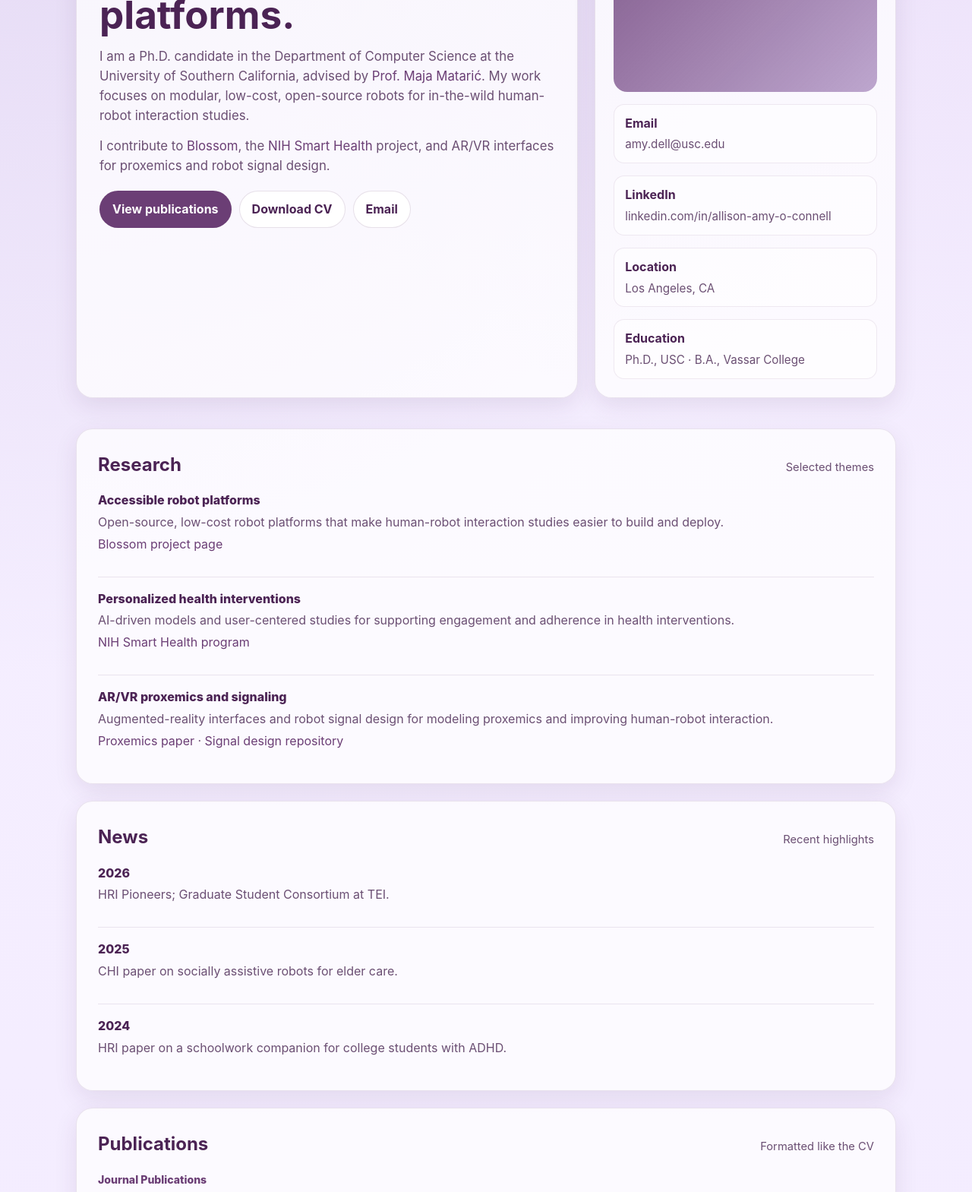
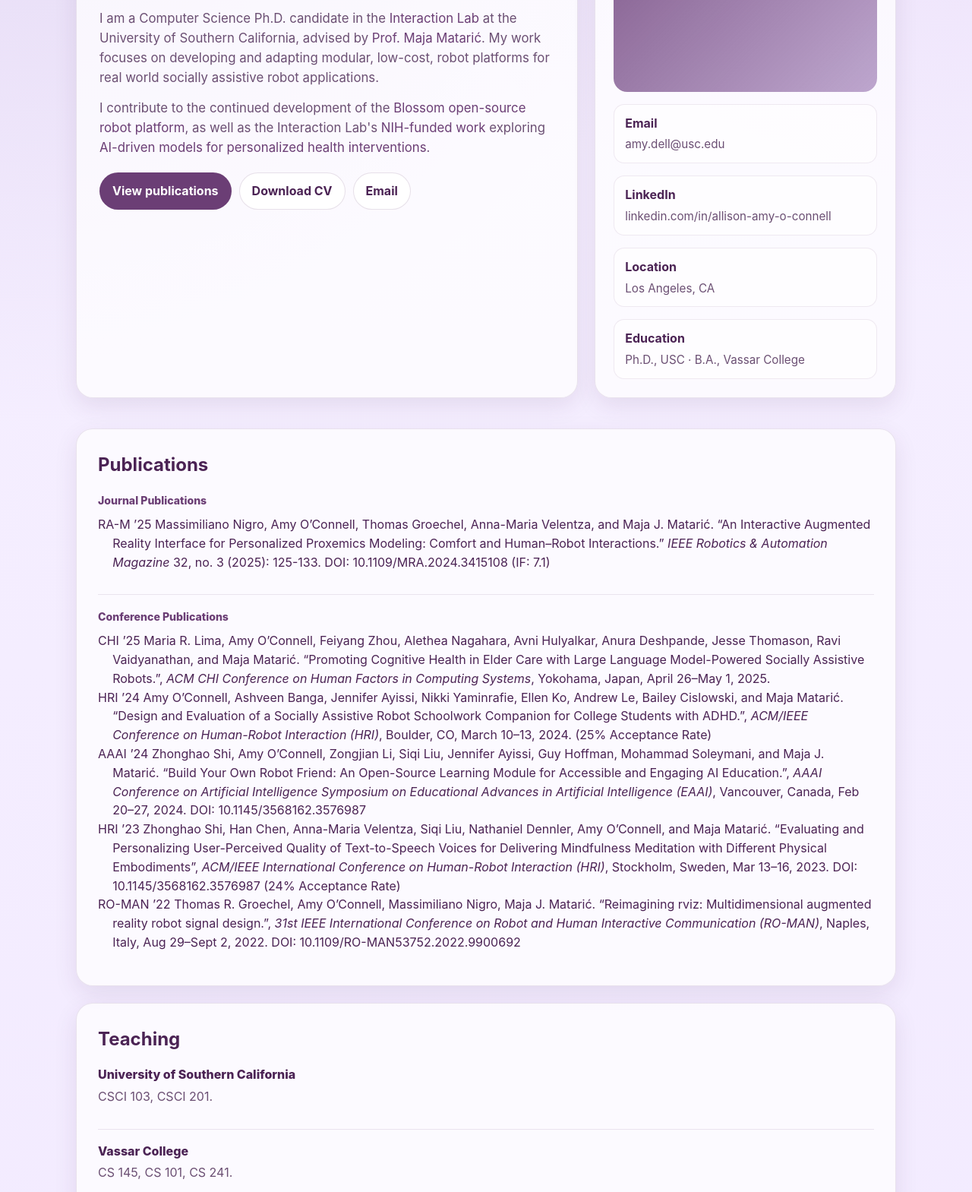
Before and after one commit to a-oconnell/a-oconnell.github.io, a plain HTML site: page index.html in a window 1280 px wide. Shown: the part 421-1990 px from the top of the page at 76% size. Drawn offline with Linux system fonts and the light colour scheme.

Commit message:
update content

```diff
--- a/index.html
+++ b/index.html
@@ -17,8 +17,8 @@
       <nav aria-label="Primary">
         <ul>
           <li><a href="#home">Home</a></li>
-          <li><a href="#research">Research</a></li>
-          <li><a href="#news">News</a></li>
+          <!-- <li><a href="#research">Research</a></li> -->
+          <!-- <li><a href="#news">News</a></li> -->
           <li><a href="#publications">Publications</a></li>
           <li><a href="#teaching">Teaching</a></li>
           <li><a href="#service">Service</a></li>
@@ -32,17 +32,15 @@
     <section id="home" class="hero">
       <div class="hero-grid">
         <div class="panel hero-copy">
-          <div class="kicker">Human-robot interaction · assistive robotics · open-source platforms</div>
           <h1>Robotics, human-robot interaction, and accessible research platforms.</h1>
           <p>
-            I am a Ph.D. candidate in the Department of Computer Science at the University of Southern California,
-            advised by <a href="https://viterbi.usc.edu/directory/faculty/Mataric/Maja" target="_blank" rel="noreferrer">Prof. Maja Matarić</a>.
-            My work focuses on modular, low-cost, open-source robots for in-the-wild human-robot interaction studies.
+            I am a Computer Science Ph.D. candidate in the <a href="https://uscinteractionlab.web.app" target="_blank" rel="noreferrer">Interaction Lab</a> at the University of Southern California,
+            advised by <a href="https://maja-mataric.web.app" target="_blank" rel="noreferrer">Prof. Maja Matarić</a>.
+            My work focuses on developing and adapting modular, low-cost, robot platforms for real world socially assistive robot applications.
           </p>
           <p>
-            I contribute to <a href="https://rasc.usc.edu/robots/squash-and-stretch/blossom/" target="_blank" rel="noreferrer">Blossom</a>,
-            the <a href="https://datascience.nih.gov/sch" target="_blank" rel="noreferrer">NIH Smart Health</a> project,
-            and AR/VR interfaces for proxemics and robot signal design.
+            I contribute to the continued development of the <a href="https://github.com/interaction-lab/OpenHMI" target="_blank" rel="noreferrer">Blossom open-source robot platform</a>,
+            as well as the Interaction Lab's <a href="https://uscinteractionlab.web.app/research/sponsors" target="_blank" rel="noreferrer">NIH-funded work</a> exploring <a href="https://uscinteractionlab.web.app/project/SAR_CBT" target="_blank" rel="noreferrer">AI-driven models for personalized health interventions</a>.
           </p>
           <div class="hero-actions">
             <a class="button primary" href="#publications">View publications</a>
@@ -73,10 +71,9 @@
       </div>
     </section>
 
-    <section id="research" class="panel section-card">
+    <!-- <section id="research" class="panel section-card">
       <div class="section-title">
         <h2>Research</h2>
-        <div class="small">Selected themes</div>
       </div>
       <div class="item-list">
         <div class="entry">
@@ -104,12 +101,11 @@
           </div>
         </div>
       </div>
-    </section>
+    </section> -->
 
-    <section id="news" class="panel section-card">
+    <!-- <section id="news" class="panel section-card">
       <div class="section-title">
         <h2>News</h2>
-        <div class="small">Recent highlights</div>
       </div>
       <div class="item-list">
         <div class="entry">
@@ -131,32 +127,26 @@
           <div class="subtitle">HRI paper on a schoolwork companion for college students with ADHD.</div>
         </div>
       </div>
-    </section>
+    </section> -->
 
     <section id="publications" class="panel section-card">
       <div class="section-title">
         <h2>Publications</h2>
-        <div class="small">Formatted like the CV</div>
       </div>
 
       <div class="item-list">
         <div class="pub">
           <div class="tag">Journal Publications</div>
-          <p class="citation">[J3] RA-M ’25 Massimiliano Nigro, Amy O’Connell, Thomas Groechel, Anna-Maria Velentza, and Maja J. Matarić. “An Interactive Augmented Reality Interface for Personalized Proxemics Modeling: Comfort and Human–Robot Interactions.” <i>IEEE Robotics &amp; Automation Magazine</i> 32, no. 3 (2025): 125-133. DOI: 10.1109/MRA.2024.3415108 (IF: 7.1)</p>
+          <p class="citation">RA-M ’25 Massimiliano Nigro, Amy O’Connell, Thomas Groechel, Anna-Maria Velentza, and Maja J. Matarić. “An Interactive Augmented Reality Interface for Personalized Proxemics Modeling: Comfort and Human–Robot Interactions.” <i>IEEE Robotics &amp; Automation Magazine</i> 32, no. 3 (2025): 125-133. DOI: 10.1109/MRA.2024.3415108 (IF: 7.1)</p>
         </div>
 
         <div class="pub">
           <div class="tag">Conference Publications</div>
-          <p class="citation">[C12] CHI ’25 Maria R. Lima, Amy O’Connell, Feiyang Zhou, Alethea Nagahara, Avni Hulyalkar, Anura Deshpande, Jesse Thomason, Ravi Vaidyanathan, and Maja Matarić. “Promoting Cognitive Health in Elder Care with Large Language Model-Powered Socially Assistive Robots.”, <i>ACM CHI Conference on Human Factors in Computing Systems</i>, Yokohama, Japan, April 26–May 1, 2025.</p>
-          <p class="citation">[C11] HRI ’24 Amy O’Connell, Ashveen Banga, Jennifer Ayissi, Nikki Yaminrafie, Ellen Ko, Andrew Le, Bailey Cislowski, and Maja Matarić. “Design and Evaluation of a Socially Assistive Robot Schoolwork Companion for College Students with ADHD.”, <i>ACM/IEEE Conference on Human-Robot Interaction (HRI)</i>, Boulder, CO, March 10–13, 2024. (25% Acceptance Rate)</p>
-          <p class="citation">[C9] AAAI ’24 Zhonghao Shi, Amy O’Connell, Zongjian Li, Siqi Liu, Jennifer Ayissi, Guy Hoffman, Mohammad Soleymani, and Maja J. Matarić. “Build Your Own Robot Friend: An Open-Source Learning Module for Accessible and Engaging AI Education.”, <i>AAAI Conference on Artificial Intelligence Symposium on Educational Advances in Artificial Intelligence (EAAI)</i>, Vancouver, Canada, Feb 20–27, 2024. DOI: 10.1145/3568162.3576987</p>
-          <p class="citation">[C3] HRI ’23 Zhonghao Shi, Han Chen, Anna-Maria Velentza, Siqi Liu, Nathaniel Dennler, Amy O’Connell, and Maja Matarić. “Evaluating and Personalizing User-Perceived Quality of Text-to-Speech Voices for Delivering Mindfulness Meditation with Different Physical Embodiments”, <i>ACM/IEEE International Conference on Human-Robot Interaction (HRI)</i>, Stockholm, Sweden, Mar 13–16, 2023. DOI: 10.1145/3568162.3576987 (24% Acceptance Rate)</p>
-          <p class="citation">[C7] RO-MAN ’22 Thomas R. Groechel, Amy O’Connell, Massimiliano Nigro, Maja J. Matarić. “Reimagining rviz: Multidimensional augmented reality robot signal design.”, <i>31st IEEE International Conference on Robot and Human Interactive Communication (RO-MAN)</i>, Naples, Italy, Aug 29–Sept 2, 2022. DOI: 10.1109/RO-MAN53752.2022.9900692</p>
-        </div>
-
-        <div class="pub">
-          <div class="tag">Refereed Workshop Papers</div>
-          <p class="citation">[WS1] HRI ’24 Nathaniel Dennler, Amy O’Connell, Stefanos Nikolaidis, Maja Matarić. “Robot Costume Design: Identity as a Narrative”, <i>ACM/IEEE International Conference on Human-Robot Interaction (HRI)</i>, at the 3rd Workshop on Robo-Identity, Boulder, CO, Mar 11–15, 2024.</p>
+          <p class="citation">CHI ’25 Maria R. Lima, Amy O’Connell, Feiyang Zhou, Alethea Nagahara, Avni Hulyalkar, Anura Deshpande, Jesse Thomason, Ravi Vaidyanathan, and Maja Matarić. “Promoting Cognitive Health in Elder Care with Large Language Model-Powered Socially Assistive Robots.”, <i>ACM CHI Conference on Human Factors in Computing Systems</i>, Yokohama, Japan, April 26–May 1, 2025.</p>
+          <p class="citation">HRI ’24 Amy O’Connell, Ashveen Banga, Jennifer Ayissi, Nikki Yaminrafie, Ellen Ko, Andrew Le, Bailey Cislowski, and Maja Matarić. “Design and Evaluation of a Socially Assistive Robot Schoolwork Companion for College Students with ADHD.”, <i>ACM/IEEE Conference on Human-Robot Interaction (HRI)</i>, Boulder, CO, March 10–13, 2024. (25% Acceptance Rate)</p>
+          <p class="citation">AAAI ’24 Zhonghao Shi, Amy O’Connell, Zongjian Li, Siqi Liu, Jennifer Ayissi, Guy Hoffman, Mohammad Soleymani, and Maja J. Matarić. “Build Your Own Robot Friend: An Open-Source Learning Module for Accessible and Engaging AI Education.”, <i>AAAI Conference on Artificial Intelligence Symposium on Educational Advances in Artificial Intelligence (EAAI)</i>, Vancouver, Canada, Feb 20–27, 2024. DOI: 10.1145/3568162.3576987</p>
+          <p class="citation">HRI ’23 Zhonghao Shi, Han Chen, Anna-Maria Velentza, Siqi Liu, Nathaniel Dennler, Amy O’Connell, and Maja Matarić. “Evaluating and Personalizing User-Perceived Quality of Text-to-Speech Voices for Delivering Mindfulness Meditation with Different Physical Embodiments”, <i>ACM/IEEE International Conference on Human-Robot Interaction (HRI)</i>, Stockholm, Sweden, Mar 13–16, 2023. DOI: 10.1145/3568162.3576987 (24% Acceptance Rate)</p>
+          <p class="citation">RO-MAN ’22 Thomas R. Groechel, Amy O’Connell, Massimiliano Nigro, Maja J. Matarić. “Reimagining rviz: Multidimensional augmented reality robot signal design.”, <i>31st IEEE International Conference on Robot and Human Interactive Communication (RO-MAN)</i>, Naples, Italy, Aug 29–Sept 2, 2022. DOI: 10.1109/RO-MAN53752.2022.9900692</p>
         </div>
       </div>
     </section>
@@ -164,18 +154,17 @@
     <section id="teaching" class="panel section-card">
       <div class="section-title">
         <h2>Teaching</h2>
-        <div class="small">Teaching assistant roles</div>
       </div>
       <div class="item-list">
         <div class="entry">
           <div class="topline">
-            <div class="title">USC</div>
+            <div class="title">University of Southern California</div>
           </div>
           <div class="subtitle">CSCI 103, CSCI 201.</div>
         </div>
         <div class="entry">
           <div class="topline">
-            <div class="title">Vassar</div>
+            <div class="title">Vassar College</div>
           </div>
           <div class="subtitle">CS 145, CS 101, CS 241.</div>
         </div>
@@ -185,20 +174,19 @@
     <section id="service" class="panel section-card">
       <div class="section-title">
         <h2>Service</h2>
-        <div class="small">Selected roles</div>
       </div>
       <div class="item-list">
         <div class="entry">
           <div class="topline">
             <div class="title">Lead organizer</div>
           </div>
-          <div class="subtitle">Women in US Academic Research in Robotics List.</div>
+          <div class="subtitle"><a href="https://us-women-in-robotics-research.github.io" target="_blank" rel="noreferrer">Women in US Academic Research in Robotics List</a>.</div>
         </div>
         <div class="entry">
           <div class="topline">
             <div class="title">Tour director</div>
           </div>
-          <div class="subtitle">USC Interaction Lab.</div>
+          <div class="subtitle">University of Southern California Interaction Lab.</div>
         </div>
       </div>
     </section>
@@ -206,10 +194,9 @@
     <section id="cv" class="panel section-card">
       <div class="section-title">
         <h2>CV</h2>
-        <div class="small">Downloadable copy</div>
       </div>
       <p>
-        <a class="button primary" href="assets/Amy_OConnell_CV.pdf" target="_blank" rel="noreferrer">Download the full CV (PDF)</a>
+        <a class="button primary" href="assets/Amy_OConnell_CV.pdf" target="_blank" rel="noreferrer">Download my full CV (PDF)</a>
       </p>
     </section>
   </main>
```
